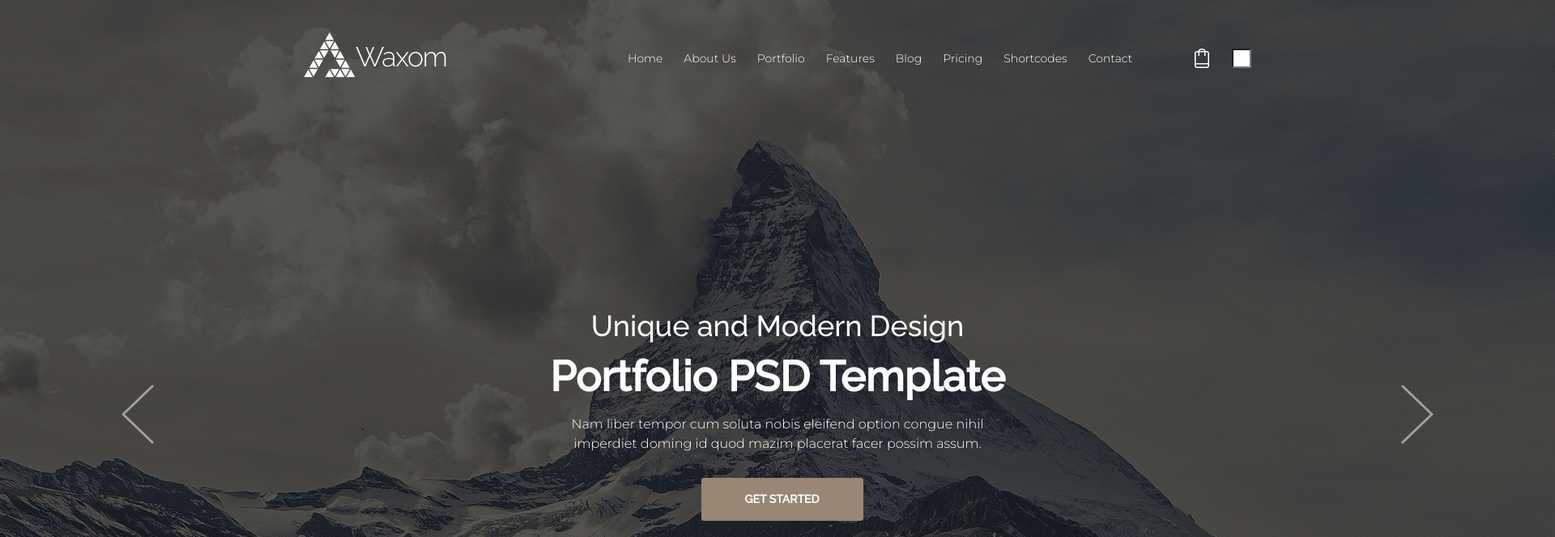
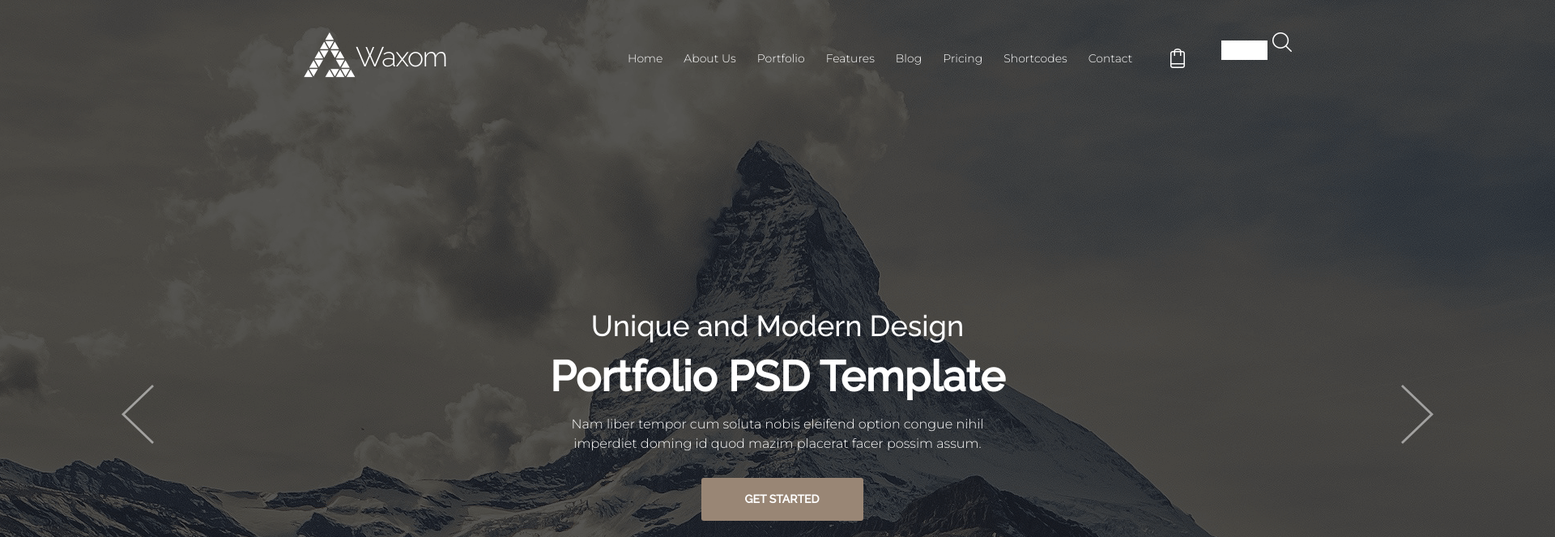
Before and after one commit to Cheshire-Katze/HTML5-CCS3, a plain HTML site: page Зачетный проект/index.html in a window 1280 px wide. Shown: the top 663 px of the page at 81% size, 1920 px wide, since content can reach past the window. Drawn offline with Linux system fonts and the light colour scheme.

Commit message:
search-2

```diff
--- /dev/null
+++ b/Зачетный проект/css/css-test.css
@@ -0,0 +1,57 @@
+/*
+ div {
+      width: 150px;
+      margin: 0 auto;
+      border: 2px solid black;
+      text-align: right;
+    }
+
+    #search {
+    font-size: 12px;
+    cursor: pointer;
+    width: 10px;
+    text-indent: 100%;
+    white-space: nowrap;
+    overflow: hidden;
+    background-position: center center;
+    transition: width ease-in-out .15s;
+    }
+
+    #search:hover,
+    #search:focus {
+    cursor: text;
+    width: 200px;
+    background-position: right 10px center;
+    text-indent: 0;
+    white-space: normal;
+    }
+*/
+
+
+
+
+div {
+  width: 150px;
+  margin: 0 auto;
+  border: 2px solid black;
+  text-align: center;
+}
+#search {
+  font-size: 12px;
+  cursor: pointer;
+  width: 10px;
+  text-indent: 100%;
+  white-space: nowrap;
+  overflow: hidden;
+  background-position: center center;
+  transition-duration: 0.15s;
+}
+#search:hover,
+#search:focus {
+  cursor: text;
+  width: 200px;
+  background-position: right 10px center;
+  text-indent: 0;
+  white-space: normal;
+  /margin-left: 100px;
+}
--- a/Зачетный проект/css/style.css
+++ b/Зачетный проект/css/style.css
@@ -19,14 +19,13 @@ html {
 .header {
     min-height: 1024px;
     background-image: url(../img/bg_photo_header.png);
-/*    position: relative;*/
 }
 
 
 /*header ---------------------------------------------*/
 
 .header-wrp-logo-list {
-    width: 1170px;
+    width: 1270px;
     min-height: 56px;
     padding: 40px 375px 0;
 }
@@ -52,7 +51,7 @@ html {
 }
 
 .wrp-list-backet-search {
-    width: 770px;
+    width: 870px;
     min-height: 24px;
     float: right;
 }
@@ -85,7 +84,7 @@ html {
 }
 
 .wrp-backet-search {
-    width: 70px;
+    width: 200px;
     min-height: 24px;
     float: right;
 }
@@ -99,14 +98,72 @@ html {
     margin: 20px 26px 0 0;
 }
 
+
+
+
+
+
+form {
+  position: relative;
+  width: 150px;
+  /margin: 15px 0 0 15px;
+  height: 26px;
+}
+
+.header-search {
+  height: 24px;
+  width: 20px;
+  padding: 0 42px 0 15px;
+  border: none;
+  border-bottom: 1px solid transparent;
+  outline: none;
+  /background: transparent;
+  /transition: .4s cubic-bezier(0, 0.8, 0, 1);
+  position: absolute;
+  top: 10px;
+  right: 30px;
+  z-index: 2;
+}
+
+.header-search:focus {
+    margin-left: 100px;
+  width: 150px;
+  z-index: 1;
+  border-bottom: 2px solid #F9F0DA;
+}
+
+.header-search-btn {
+    background: transparent;
+    border: none;
+    height: 24px;
+    width: 24px;
+    position: absolute;
+    top: 0;
+    right: 0;
+    cursor: pointer;
+    background-image: url(../img/search.png);
+    background-repeat: no-repeat;
+}
+/*
+.header-search-btn:before {
+  content: "";
+  font-family: Montserrat;
+  font-size: 16px;
+  color: #F9F0DA;
+
+}
+*/
+
+/*
 .header-search {
     display: block;
     float: right;
-    width: 24px;
-    min-height: 24px;
-    margin: 20px 0 0 0;
-    background-image: url(../img/search.png);
+    width: 150px;
+    min-height: 26px;
+    margin: 18px 0 0 0;
+    outline: none;
 }
+*/
 
 
 /*слайдер -------------------------------------------*/
--- a/Зачетный проект/index.html
+++ b/Зачетный проект/index.html
@@ -6,7 +6,8 @@
     <title>Document</title>
     <link href="https://fonts.googleapis.com/css2?family=Raleway:wght@100;200;300;400;500&display=swap" rel="stylesheet">
     <link href="https://fonts.googleapis.com/css2?family=Montserrat:wght@100;200;300;400&family=Raleway:wght@100;400&display=swap" rel="stylesheet">
-    <link rel="stylesheet" href="css/style.css"> </head>
+    <link rel="stylesheet" href="css/style.css">
+</head>
 
 <body>
     <div class="container">
@@ -36,7 +37,10 @@
                     </ul>
                     <div class="wrp-backet-search">
                         <a class="header-basket" href="#"></a>
+                        <form action="#">
                         <input class="header-search" type="search">
+                        <button class="header-search-btn"  type="submit"></button>
+                        </form>
                     </div>
                 </div>
             </div>
```
Also changed, not shown: Зачетный проект/test.html (added, +13 -0 lines).
